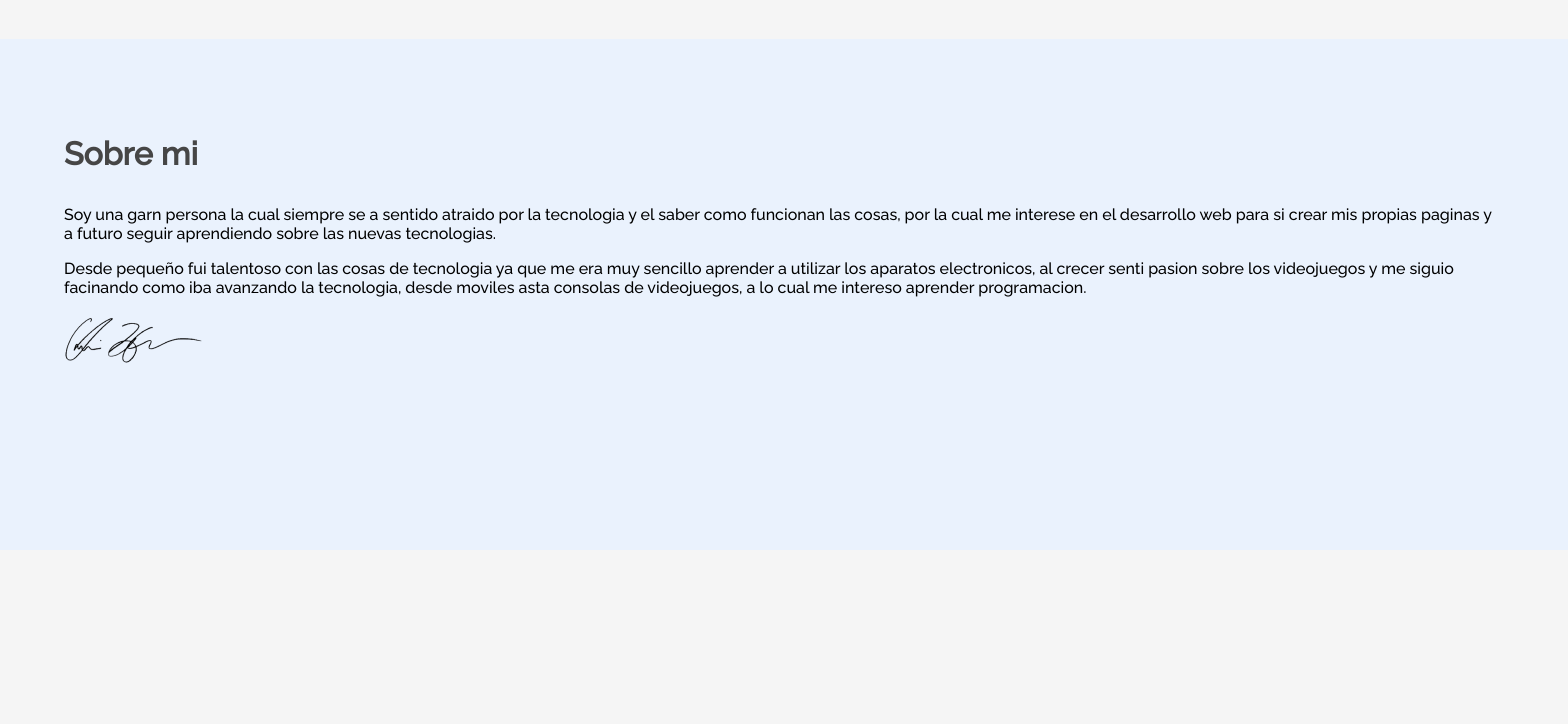
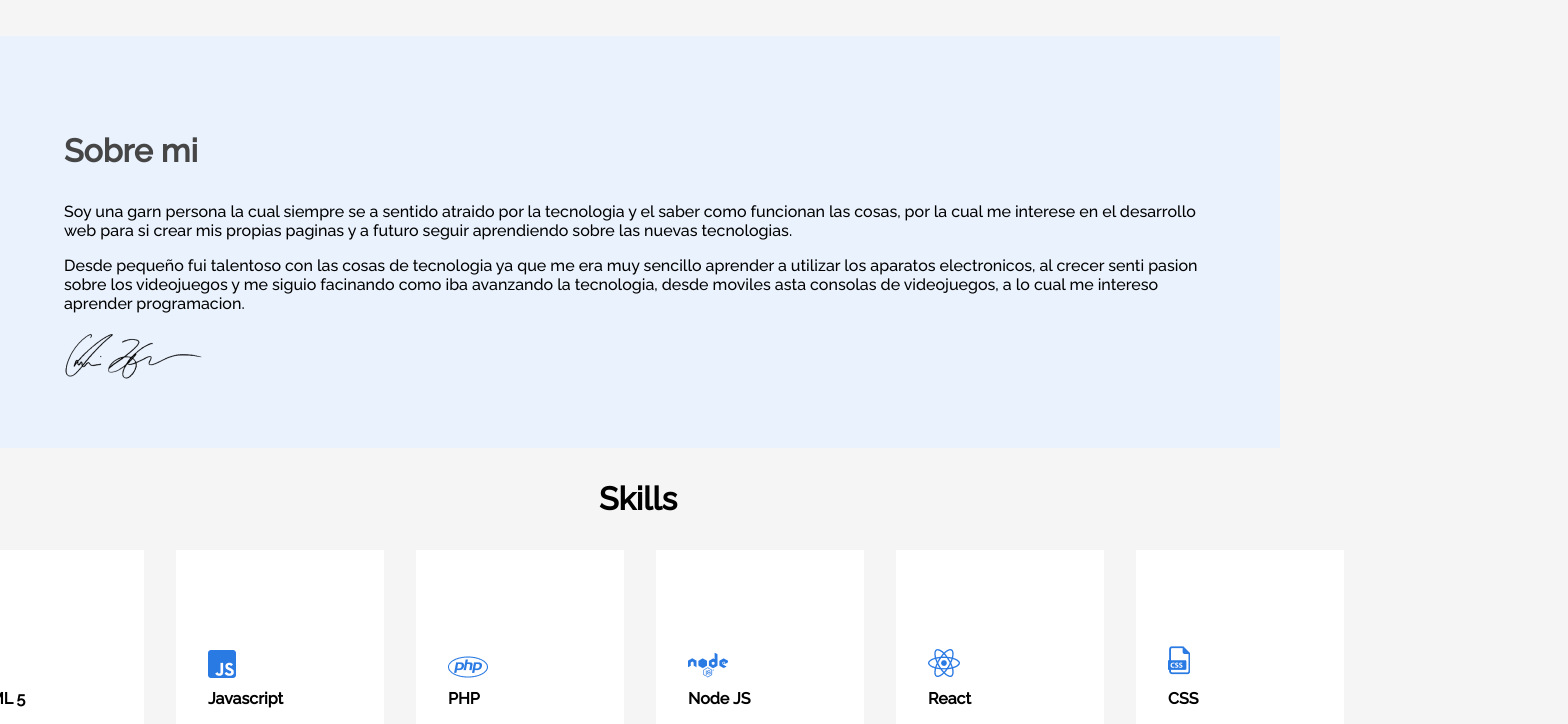
Before and after one commit to MonsterAlex/Proyecto-Portafolio, a plain HTML site: page index.html in a window 1280 px wide. Shown: the part 657-1381 px from the top of the page, 1568 px wide, since content can reach past the window. Before the commit the page ends 1207 px from the top, so only its background shows below. Drawn offline with Linux system fonts and the light colour scheme.

Commit message:
Trabajando en el apartado de skills y dando estilos

```diff
--- a/assets/css/style.css
+++ b/assets/css/style.css
@@ -11,6 +11,7 @@ coloque nas sessões indicadas*/
    --cor-de-fundo: #F5F5F5;
    --cor-de-texto: #464646;
    --cor-de-secciones:#EAF2FD;
+   --cor-blanco: #ffffff;
 }
 
 body
@@ -43,8 +44,6 @@ a
     justify-content: space-between;
     align-items: center;
     padding: 0rem 9.5rem;
-    width: 71rem;
-    height: 5.5rem;
 }
 
 .menu__header /*Parte de la imagen y el texto*/
@@ -106,9 +105,6 @@ a
     justify-content: space-between;
     align-items: center;
     padding: 7.5rem 9.5rem;
-
-    width: 71rem;
-    height: 23rem;
 }
 
 .title__container
@@ -174,8 +170,6 @@ a
     display: flex;
     flex-direction: column;
     padding: 4rem;
-    width: 90rem;
-    height: 23.938rem;
     background-color: var(--cor-de-secciones);
 }
 
@@ -198,10 +192,64 @@ a
     text-align: left;
 }
 
+/********** Sección skills **********/
+.skills
+{
+    display: flex;
+    flex-direction: column;
+    align-items: center;
+}
+
+.skills__title
+{
+    width: 5.125rem;
+    height: 2.375rem;
+    font-style: normal;
+    font-weight: 700;
+    font-size: 32px;
+    line-height: 38px;
+}
+
+.skills__line
+{
+    display: flex;
+    flex-direction: row;
+    align-items: flex-start;
+    padding: 0;
+}
+
+.skills__box
+{
+    display: flex;
+    flex-direction: column;
+    justify-content: flex-end;
+    align-items: flex-start;
+    padding: 0 1rem;
+    margin: 0 1rem;
+    width: 176px;
+    height: 174px;
+    background-color: var(--cor-blanco);
+}
+
+.skills__box ul
+{
+    padding-left: 16px;
+}
+.skills__name
+{
+    width: 144px;
+    height: 1.188rem;
+    font-style: normal;
+    font-weight: 700;
+    font-size: 1rem;
+    line-height: 1.188rem;
+    padding-top: 8px;
+}
 
 /********** Sección Hobbies **********/
 
-section.hobbies{
+.hobbies
+{
 
 }
 
--- a/index.html
+++ b/index.html
@@ -57,6 +57,54 @@
                     <img src="assets/imagenes/signature.png">
                 </div>
             </section>
+
+            <!-- Sección de Skills -->
+            <section class="skills" id="skills">
+                <h3 class="skills__title">Skills</h3>
+                <div class="skills__line">
+                    <div class="skills__box">
+                        <ul>
+                            <li class="skills__img"><img src="assets/imagenes/htlm.png" alt="icono de html"></li>
+                            <li class="skills__name"> HTML 5</li>
+                        </ul>
+                    </div>
+
+                    <div class="skills__box">
+                        <ul>
+                            <li class="skills__img"> <img src="assets/imagenes/js_icon.png" alt="icono de js"></li>
+                            <li class="skills__name">Javascript</li>
+                        </ul>
+                    </div>
+
+                    <div class="skills__box">
+                        <ul>
+                            <li class="skills__img"> <img src="assets/imagenes/php_icon.png" alt="icono de php"></li>
+                            <li class="skills__name">PHP</li>
+                        </ul>
+                    </div>
+
+                    <div class="skills__box">
+                        <ul>
+                            <li class="skills__img"><img src="assets/imagenes/nodejs_icon.png" alt="icono de nodejs"></li>
+                            <li class="skills__name">Node JS</li>
+                        </ul>
+                    </div>
+
+                    <div class="skills__box">
+                        <ul>
+                            <li class="skills__img"> <img src="assets/imagenes/react_icon.png" alt="icono de react"> </li>
+                            <li class="skills__name">React</li>
+                        </ul>
+                    </div>
+
+                    <div class="skills__box">
+                        <ul>
+                            <li class="skills__img"> <img src="assets/imagenes/css_icon.png" alt="icono de css"> </li>
+                            <li class="skills__name">CSS</li>
+                        </ul>
+                    </div>
+                </div>
+            </section>
         </div>
     </body>
 </html>
```
